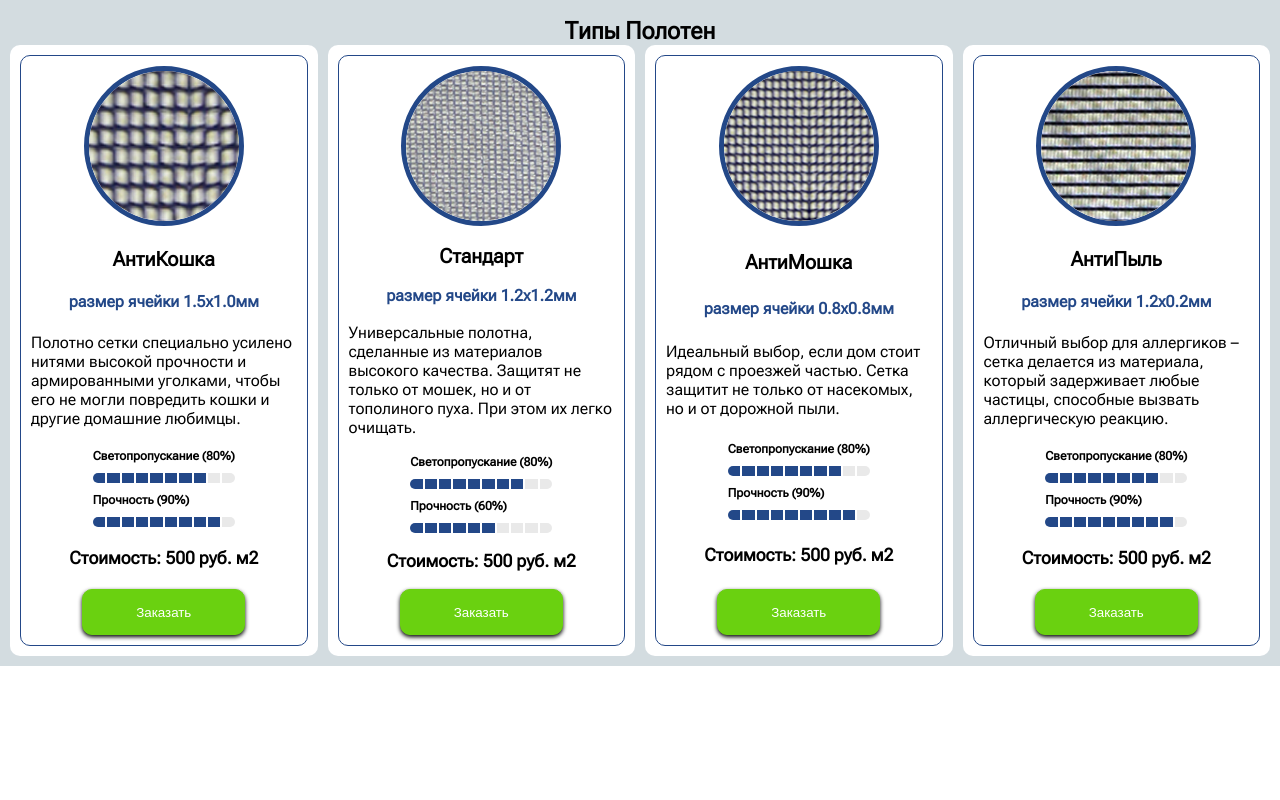
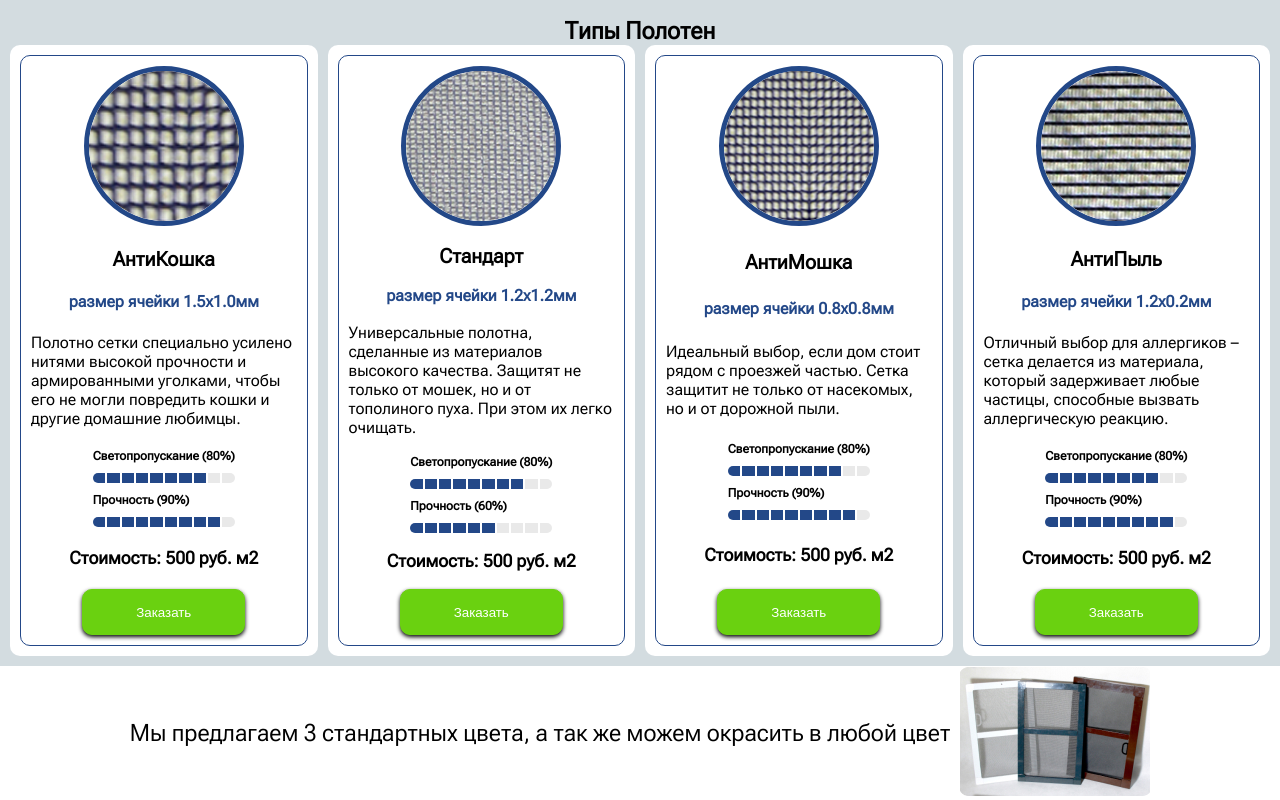
Before and after one commit to Maracash41/moskit, a React (Vite) app in the folder mosquito/: page / in a window 1280 px wide. Shown: the part 1435-2235 px from the top of the page. Before the commit the page ends 2101 px from the top, so only its background shows below. Built offline with nearby package versions, Linux system fonts and the light colour scheme.

Commit message:
feat: add second bannner and rewrite banner component

```diff
--- a/mosquito/src/components/Banner/Banner.tsx
+++ b/mosquito/src/components/Banner/Banner.tsx
@@ -2,17 +2,20 @@ import React from "react";
 import classes from "./banner.module.css";
 import bannerImg from "../../assets/banner_img.png";
 
-const Banner: React.FC = () => {
+interface IBanner {
+  image: string;
+  altText: string;
+  text: string;
+}
+
+const Banner: React.FC<IBanner> = ({ image, altText, text }) => {
   return (
     <section className={classes.banner}>
       <div className={classes.container}>
         <div className={classes.bannerContent}>
-          <div className={classes.bannerText}>
-            У нас так же можно заменить фурнитуру, уплотнительные резинки и
-            настроить окна
-          </div>
+          <p className={classes.bannerText}>{text}</p>
           <div className={classes.bannerImageContainer}>
-            <img src={bannerImg} alt="баннер рисунок" />
+            <img src={image} alt={altText} />
           </div>
         </div>
       </div>
--- a/mosquito/src/components/Main/Main.tsx
+++ b/mosquito/src/components/Main/Main.tsx
@@ -4,15 +4,31 @@ import Banner from "../Banner/Banner";
 import Nets from "../Nets/Nets";
 import NetTypes from "../NetTypes/NetTypes";
 
+import furnituraImg from "./img/banner_furnitura.png";
+import ramkiImg from "./img/banner_ramki.jpg";
+
 const Main: React.FC = () => {
   return (
     <>
       <main className={classes.main}>
         <div className={classes.mainContent}>
-          <Banner />
+          <Banner
+            image={furnituraImg}
+            altText={"фурнитура"}
+            text={
+              "У нас так же можно заменить фурнитуру, уплотнительные резинки и настроить окна"
+            }
+          />
           <div className={classes.container}>
             <Nets />
             <NetTypes />
+            <Banner
+              image={ramkiImg}
+              altText={"Окраска рам сеток"}
+              text={
+                "Мы предлагаем 3 стандартных цвета, а так же можем окрасить в любой цвет "
+              }
+            />
           </div>
         </div>
       </main>
```
Also changed, not shown: mosquito/src/components/Main/img/banner_furnitura.png (renamed from mosquito/src/assets/banner_img.png), mosquito/src/components/Main/img/banner_ramki.jpg (added).
